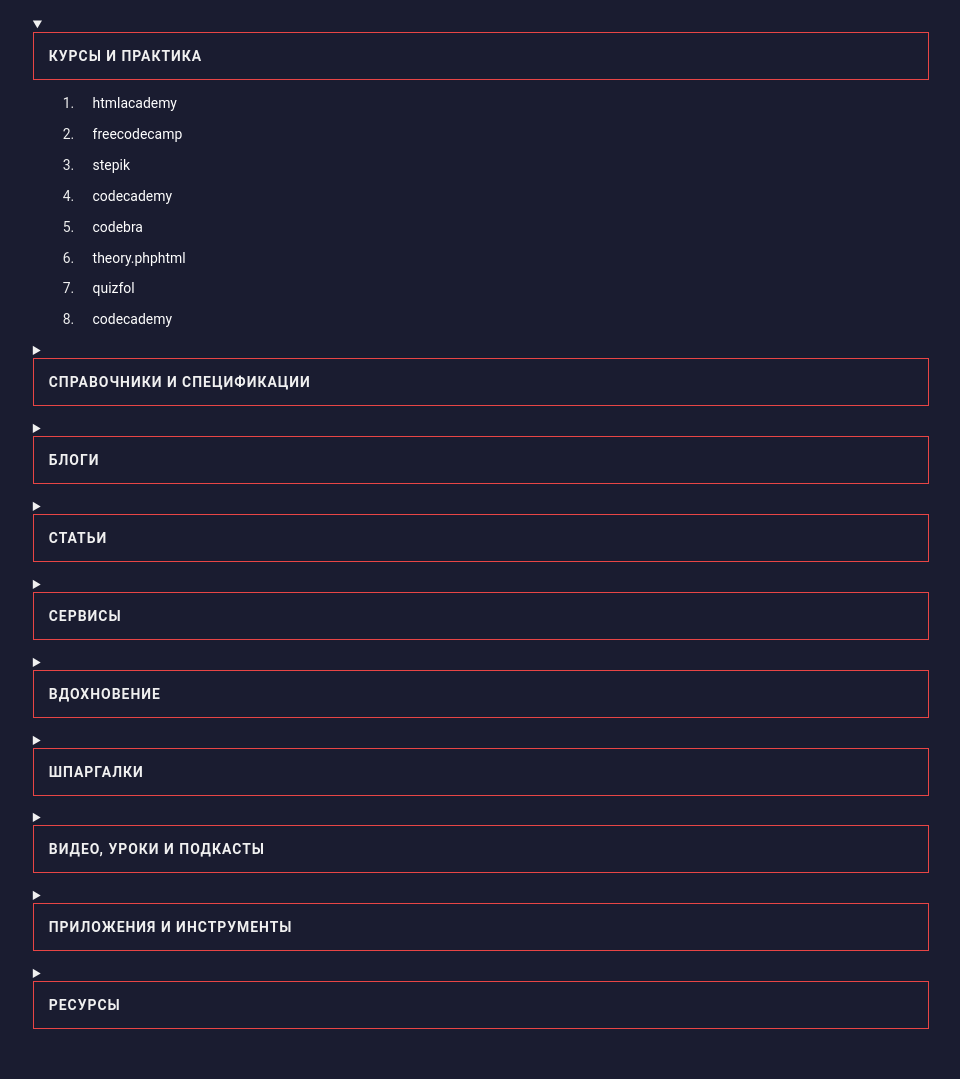
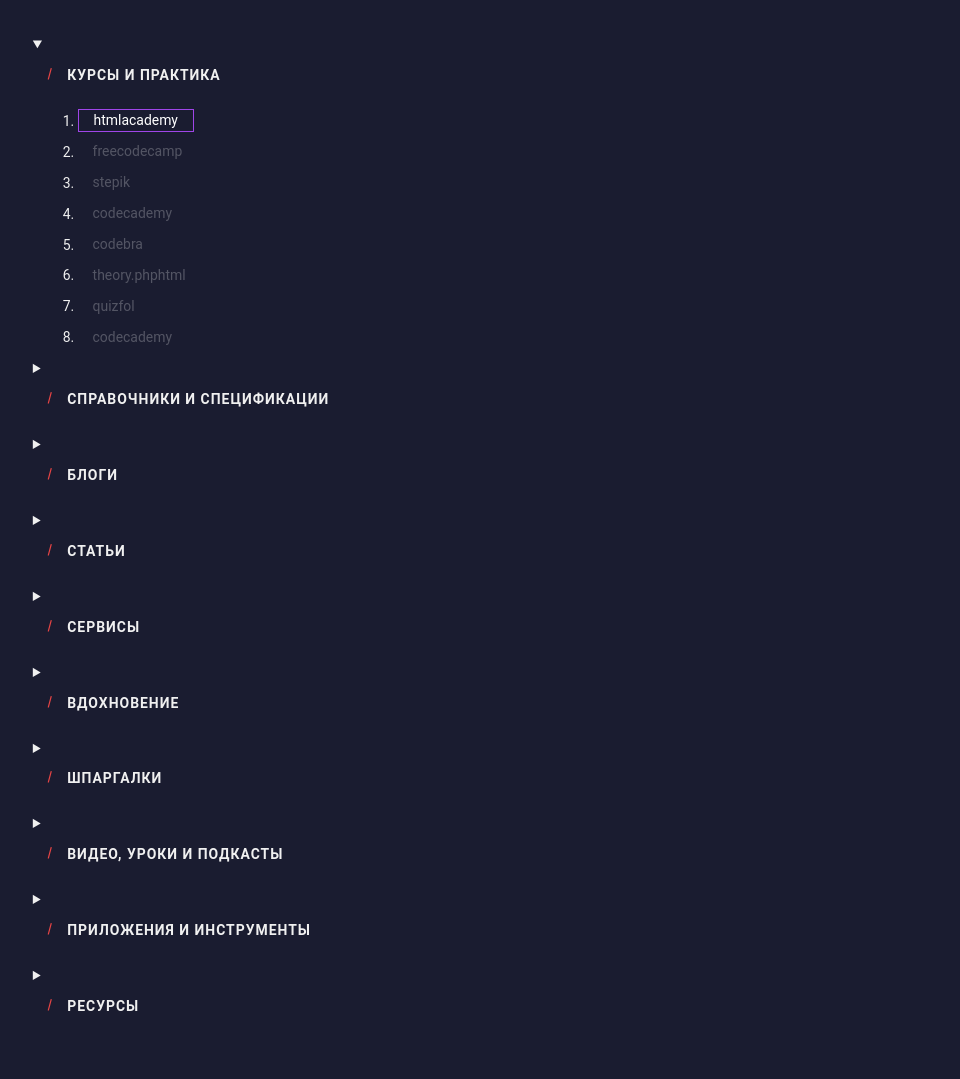
Before and after one commit to neretin-trike/memory-list, a PHP site: page / in a window 1280 px wide, after a click on "КУРСЫ И ПРАКТИКА". Shown: the whole page, without its empty margins (159-1119 px from the left). Before the commit the page ends 1029 px from the top, so only its background shows below. Run offline with PHP 8.4, Linux system fonts and the light colour scheme; some libraries are stand-ins or nearby versions.

Commit message:
Немного изменил оформление

```diff
--- a/css/main.css
+++ b/css/main.css
@@ -1,5 +1,6 @@
 html{
     font-size: 62.25%;
+    height: 100%;
 }
 
 body{
@@ -7,7 +8,7 @@
     background-color: #1a1c30;
     color: #f0f0f0;
     font-size: 1.4rem;
-    padding: 1.6rem;
+    padding: 3.6rem;
 
     overflow-y: scroll;
 
@@ -15,6 +16,9 @@
     margin: 0 auto;
 }
 
+*{
+    transition: all 0.15s ease-out;
+}
 
 *:focus {
     outline: none;
@@ -24,18 +28,30 @@
     display: none;
 }
 
+p:before{
+    display: inline-block;
+    content: "|";
+    color: #E84545;
+    padding-right: 1.5rem;
+    transform: rotate(15deg);
+}
+
 p{
     cursor: pointer;
     margin-top: 0;
     font-weight: 700;
     letter-spacing: 0.1rem;
 
-    border: 0.1rem solid #E84545;
+    /* border-bottom: 0.1rem solid #E84545; */
+
     padding: 1.5rem;
+}
 
-}
-p:hover{
-    background-color: #E84545;
+p:hover:after{
+    transform: rotate(-15deg);
+    /* background-color: #E84545; */
+    /* background-image: linear-gradient(to right, #E84545, rgb(232, 69, 104)); */
+
 }
 
 details details p{
@@ -54,11 +70,25 @@
 }
 
 ol li:hover{
-    background-color: #E84545;
+    /* background-color: #E84545; */
 }
 
 a{
-    padding-left: 1.5rem;
-    color: white;
+    padding: 0.25rem 1.5rem;
+    color: rgba(255,255,255,0.25);
     text-decoration: none;
 }
+a:hover{
+    color: rgba(255,255,255,1);
+}
+
+.special{
+    color: white;
+    border: 1px solid rgb(159, 69, 232);
+    /* background-color: rgb(159, 69, 232); */
+    /* box-shadow: 0 0 3.5rem rgba(159, 69, 232,0.25); */
+}
+
+.special:hover{
+    background-color: rgb(159, 69, 232);
+}
--- a/index.html
+++ b/index.html
@@ -7,13 +7,16 @@
     <title>MEMORY LIST</title>
     <link rel="stylesheet" href="libs/normalize.css">
     <link rel="stylesheet" href="css/main.css">
+    <script src="libs/jquery-3.2.1.min.js"></script>
+    <script src="https://cdnjs.cloudflare.com/ajax/libs/smoothscroll/1.4.6/SmoothScroll.js"></script>
+    <script src="js/main.js"></script>
 </head>
 <body>
     <div class="wrapper">
         <details>
             <summary><p>КУРСЫ И ПРАКТИКА</p></summary>
             <ol>
-                <li><a href="https://htmlacademy.ru/">htmlacademy</a></li>
+                <li><a class="special" href="https://htmlacademy.ru/">htmlacademy</a></li>
                 <li><a href="https://www.freecodecamp.org">freecodecamp</a></li>
                 <li><a href="https://stepik.org/catalog">stepik</a></li>
                 <li><a href="https://www.codecademy.com/">codecademy</a></li>
@@ -71,7 +74,7 @@
                 <li><a href="https://habrahabr.ru/post/112530/">Обфускация JavaScript</a></li>
                 <li><a href="https://habrahabr.ru/post/175747/">Прощай, Zen Coding. Привет, Emmet!</a></li>
                 <li><a href="https://toster.ru/q/457583">Какой код начать писать на JS?</a></li>
-                <li><a href="https://learntocodewith.me/web-dev/front-end-developer-skills/">DO YOU HAVE WHAT IT TAKES TO BE A FRONT END DEVELOPER?</a></li>
+                <li><a class="special" href="https://learntocodewith.me/web-dev/front-end-developer-skills/">DO YOU HAVE WHAT IT TAKES TO BE A FRONT END DEVELOPER?</a></li>
                 <li><a href="https://habrahabr.ru/post/256109/">Способы организации CSS-кода</a></li>
                 <li><a href="https://habrahabr.ru/company/mailru/blog/267595">19 советов по повседневной работе с Git</a></li>
                 <li><a href="https://habrahabr.ru/post/157175/">Машина времени в git</a></li>
@@ -200,6 +203,9 @@
             </details>
             <details>
                 <summary><p>библиотеки</p></summary>
+                <ol>
+                    <li><a href="https://cdnjs.com/">cdnjs</a></li>
+                </ol>
             </details>
             <details>
                 <summary><p>мокапы</p></summary>
--- /dev/null
+++ b/js/main.js
@@ -0,0 +1,4 @@
+window.SmoothScrollOptions = { keyboardSupport: false }
+SmoothScroll({ stepSize: 100 })
+
+// loadLibrary('SmoothScroll.js') // your async loading method of choice
```
